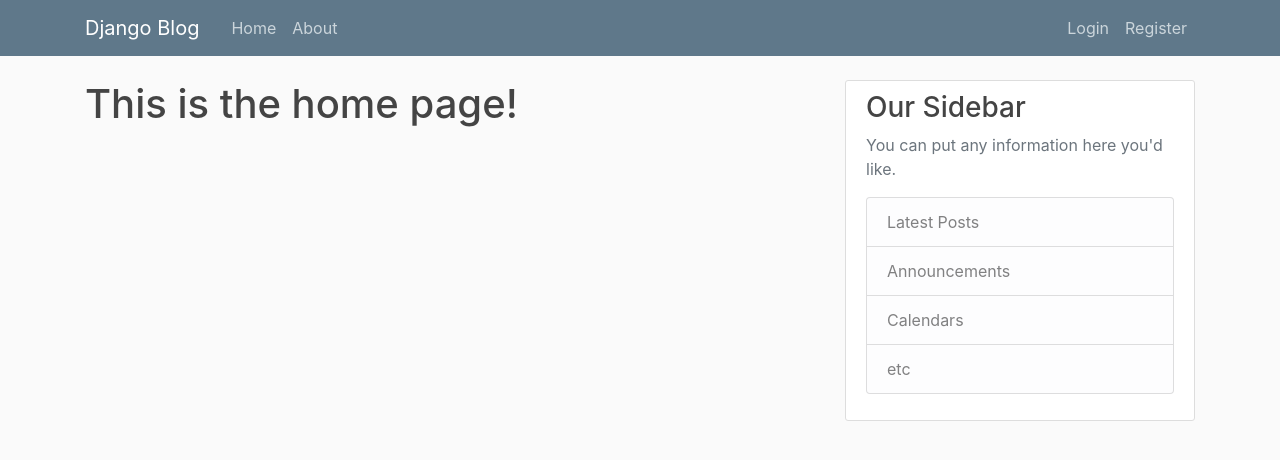
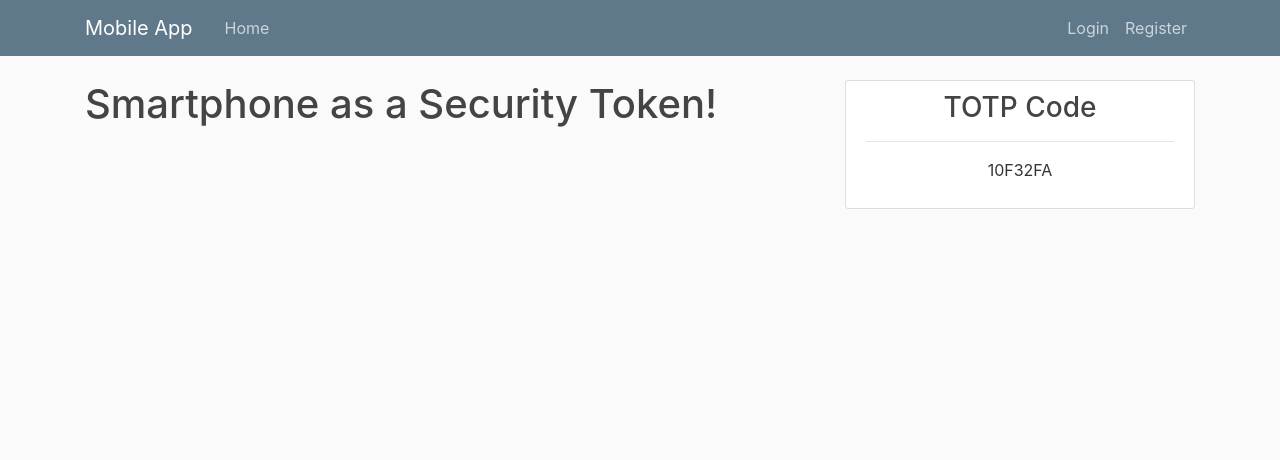
Before and after one commit to duartegalvao/SIRS_MobileApp, a Django app: page / in a window 1280 px wide. Shown: the top 460 px of the page. Run offline with Django 3.2, Linux system fonts and the light colour scheme; some libraries are stand-ins or nearby versions.

Commit message:
small interface changes

```diff
--- a/mobile/mobile/settings.py
+++ b/mobile/mobile/settings.py
@@ -32,6 +32,7 @@ ALLOWED_HOSTS = []
 
 INSTALLED_APPS = [
     'mobile_app.apps.MobileAppConfig',
+    'users.apps.UsersConfig',
     'django.contrib.admin',
     'django.contrib.auth',
     'django.contrib.contenttypes',
--- a/mobile/mobile/urls.py
+++ b/mobile/mobile/urls.py
@@ -15,8 +15,10 @@ Including another URLconf
 """
 from django.contrib import admin
 from django.urls import path, include
+from users import views as user_views
 
 urlpatterns = [
     path('admin/', admin.site.urls),
+    path('register/', user_views.register, name='register'),
     path('', include('mobile_app.urls'))
 ]
--- a/mobile/mobile_app/templates/mobile_app/base.html
+++ b/mobile/mobile_app/templates/mobile_app/base.html
@@ -17,14 +17,14 @@
     <header class="site-header">
       <nav class="navbar navbar-expand-md navbar-dark bg-steel fixed-top">
         <div class="container">
-          <a class="navbar-brand mr-4" href="/">Django Blog</a>
+          <a class="navbar-brand mr-4" href="{% url 'mobile-home' %}">Mobile App</a>
           <button class="navbar-toggler" type="button" data-toggle="collapse" data-target="#navbarToggle" aria-controls="navbarToggle" aria-expanded="false" aria-label="Toggle navigation">
           <span class="navbar-toggler-icon"></span>
           </button>
           <div class="collapse navbar-collapse" id="navbarToggle">
             <div class="navbar-nav mr-auto">
-              <a class="nav-item nav-link" href="/">Home</a>
-              <a class="nav-item nav-link" href="/about">About</a>
+              <a class="nav-item nav-link" href="{% url 'mobile-home' %}">Home</a>
+{#              <a class="nav-item nav-link" href="/about">About</a>#}
             </div>
             <!-- Navbar Right Side -->
             <div class="navbar-nav">
@@ -40,16 +40,11 @@
         <div class="col-md-8">
           {% block content %}{% endblock %}
         </div>
-        <div class="col-md-4">
+        <div class="col-md-4 text-center">
           <div class="content-section">
-            <h3>Our Sidebar</h3>
-            <p class='text-muted'>You can put any information here you'd like.
-              <ul class="list-group">
-                <li class="list-group-item list-group-item-light">Latest Posts</li>
-                <li class="list-group-item list-group-item-light">Announcements</li>
-                <li class="list-group-item list-group-item-light">Calendars</li>
-                <li class="list-group-item list-group-item-light">etc</li>
-              </ul>
+            <h3>TOTP Code</h3>
+            <hr>
+            <div>10F32FA</div>
             </p>
           </div>
         </div>
--- a/mobile/mobile_app/templates/mobile_app/home.html
+++ b/mobile/mobile_app/templates/mobile_app/home.html
@@ -1,5 +1,4 @@
 {% extends "mobile_app/base.html" %}
-
 {% block content %}
-<h1>This is the home page!</h1>
+<h1>Smartphone as a Security Token!</h1>
 {% endblock content %}
--- a/mobile/mobile_app/urls.py
+++ b/mobile/mobile_app/urls.py
@@ -2,5 +2,5 @@ from django.urls import path
 from . import views
 
 urlpatterns = [
-    path('', views.home, name='mobile-home '),
+    path('', views.home, name='mobile-home'),
 ]
```
